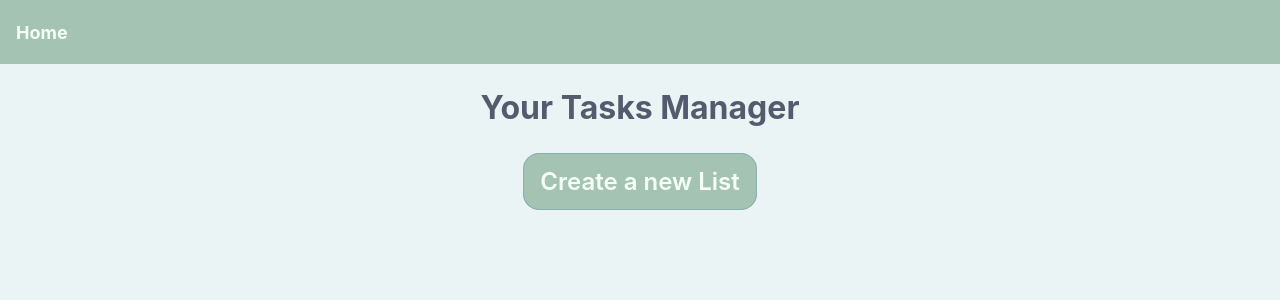
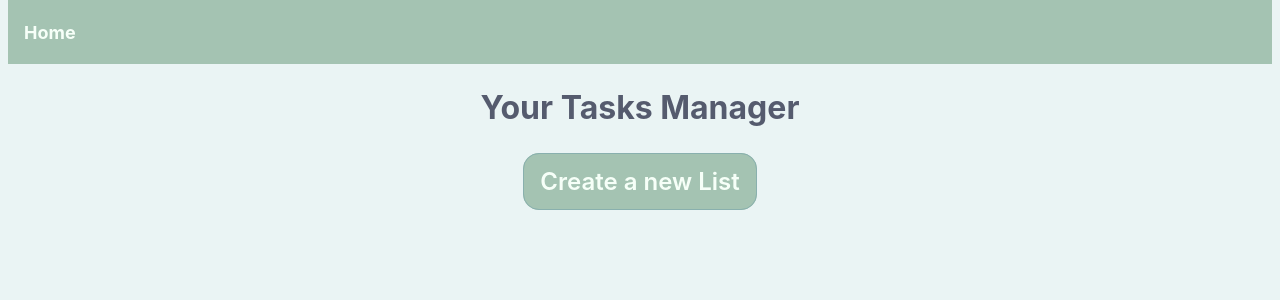
Before and after one commit to FabrizioOnorio/to-do-app-fe, a React (Create React App) app: page / in a window 1280 px wide. Shown: the top 300 px of the page. Built offline with nearby package versions, Linux system fonts and the light colour scheme; no server answers.

Commit message:
added padding to body

```diff
--- a/src/index.css
+++ b/src/index.css
@@ -17,6 +17,7 @@ body {
   -webkit-font-smoothing: antialiased;
   -moz-osx-font-smoothing: grayscale;
   background-color: #eaf4f4;
+  padding: 0 0.5rem;
 }
 
 a {
```
